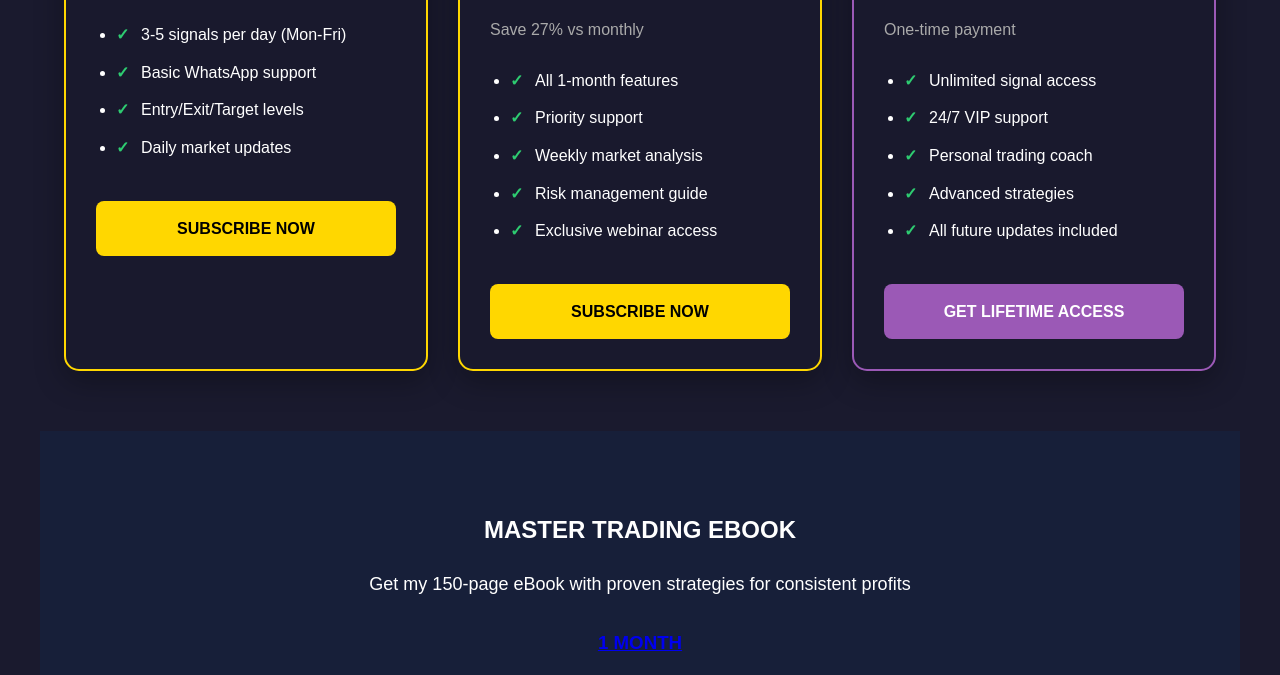
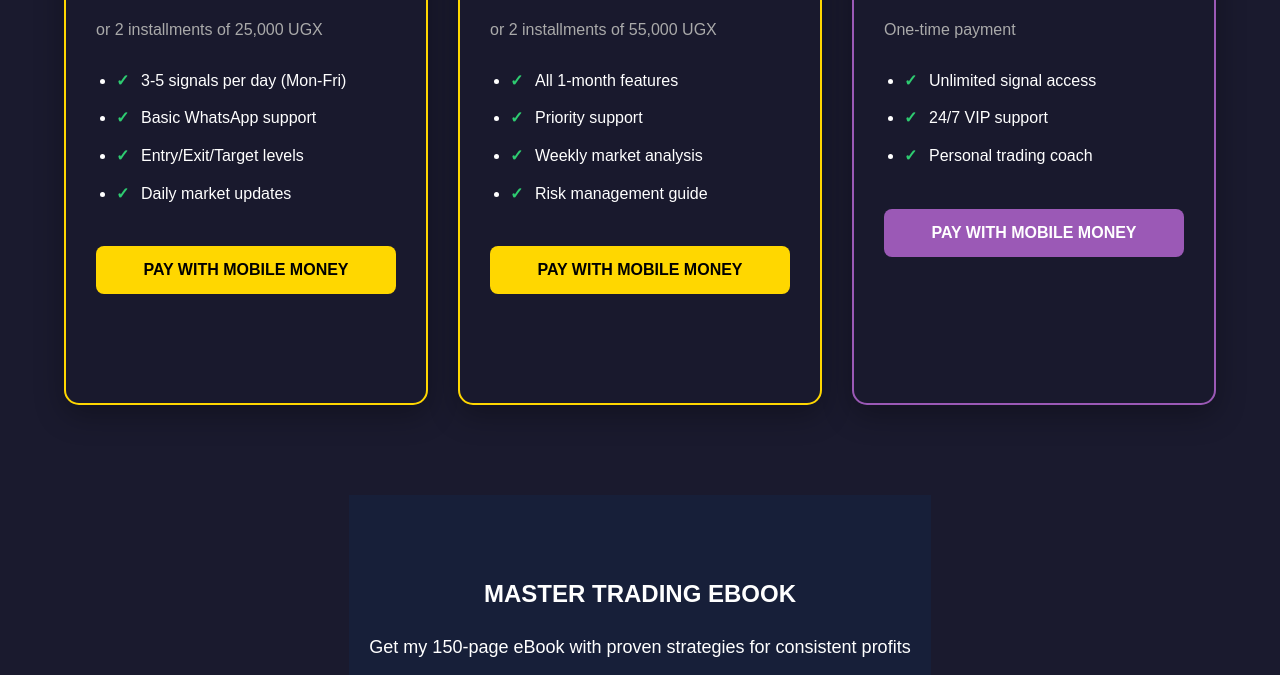
Before and after one commit to FMA-ELITE/FMA-FOREX-WEBSITE, a plain HTML site: page index.html in a window 1280 px wide. Shown: the part 726-1401 px from the top of the page. Drawn offline with Linux system fonts and the light colour scheme.

Commit message:
Update index.html

```diff
--- a/index.html
+++ b/index.html
@@ -338,13 +338,17 @@
 <div class="pricing-card">
     <h3 class="plan-name">1 Month</h3>
     <div class="price">50,000 UGX</div>
+    <div class="installment">or 2 installments of 25,000 UGX</div>
     <ul class="features">
         <li>3-5 signals per day (Mon-Fri)</li>
         <li>Basic WhatsApp support</li>
         <li>Entry/Exit/Target levels</li>
         <li>Daily market updates</li>
     </ul>
-                    <a href="https://store.pesapal.com/shop/0ovdyr-forexmasteryacademyfma?productCode=756696c6-9d40-4192-a17b-5f0d48aa9044" class="btn" target="_blank" rel="noopener">SUBSCRIBE NOW</a>
+    <button onclick="initiateMomoPayment('1month', 50000, 'VIP Signals (1 Month)')" class="btn">
+        PAY WITH MOBILE MONEY
+    </button>
+    <p id="1month-status" class="status-message"></p>
 </div>
 
 <!-- 3 MONTHS PLAN -->
@@ -352,15 +356,17 @@
     <div class="badge green">BEST VALUE</div>
     <h3 class="plan-name">3 Months</h3>
     <div class="price">110,000 UGX</div>
-                    <div class="installment">Save 27% vs monthly</div>
+    <div class="installment">or 2 installments of 55,000 UGX</div>
     <ul class="features">
         <li>All 1-month features</li>
         <li>Priority support</li>
         <li>Weekly market analysis</li>
         <li>Risk management guide</li>
-                        <li>Exclusive webinar access</li>
     </ul>
-                    <a href="https://store.pesapal.com/shop/0ovdyr-forexmasteryacademyfma?productCode=908eaf63-cae6-480e-9d78-8574439b4a6c" class="btn" target="_blank" rel="noopener">SUBSCRIBE NOW</a>
+    <button onclick="initiateMomoPayment('3months', 110000, 'VIP Signals (3 Months)')" class="btn">
+        PAY WITH MOBILE MONEY
+    </button>
+    <p id="3months-status" class="status-message"></p>
 </div>
 
 <!-- LIFETIME PLAN -->
@@ -373,12 +379,11 @@
         <li>Unlimited signal access</li>
         <li>24/7 VIP support</li>
         <li>Personal trading coach</li>
-                        <li>Advanced strategies</li>
-                        <li>All future updates included</li>
     </ul>
-                    <a href="https://store.pesapal.com/shop/0ovdyr-forexmasteryacademyfma?productCode=abe551d1-da06-4c5b-9c64-380497c86cfb" class="btn purple" target="_blank" rel="noopener">GET LIFETIME ACCESS</a>
-                </div>
-            </div>
+    <button onclick="initiateMomoPayment('lifetime', 1000000, 'VIP Signals (Lifetime)')" class="btn purple">
+        PAY WITH MOBILE MONEY
+    </button>
+    <p id="lifetime-status" class="status-message"></p>
 </div>
 
         <!-- MENTORSHIP TAB -->
```
Lines whose indentation alone changed are shown as unchanged.
